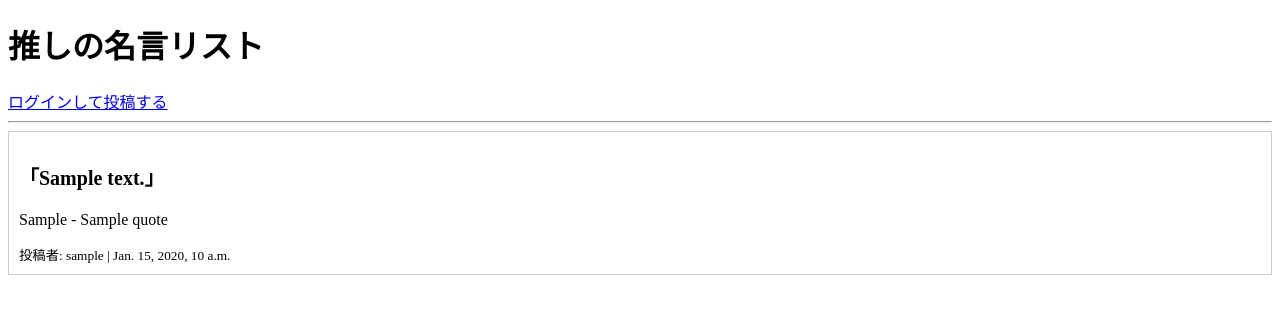
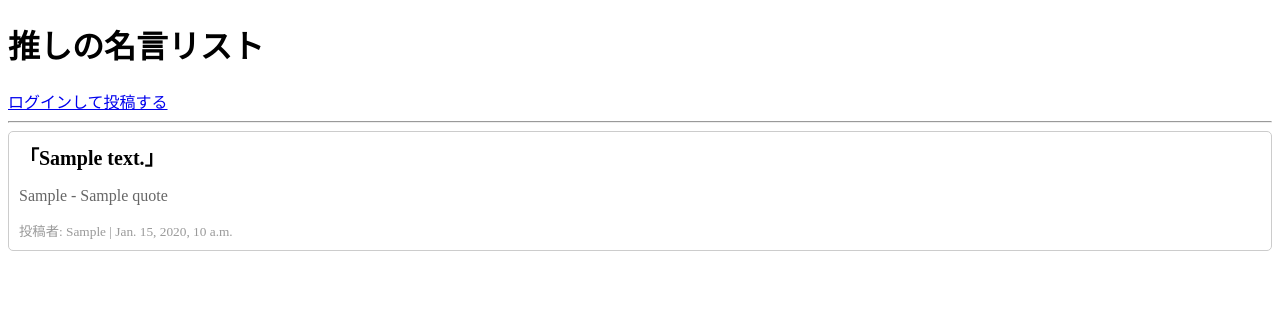
Before and after one commit to DAYAN0707/one-line-lyrics, a Django app: page / in a window 1280 px wide. Shown: the top 314 px of the page. Run offline with Django 5.2, Linux system fonts and the light colour scheme; tables that the repository leaves empty hold one stand-in row (values such as "Sample post").

Commit message:
update: 投稿者の表示をニックネームに対応

```diff
--- a/oshi_quotes/templates/oshi_quotes/quote_list.html
+++ b/oshi_quotes/templates/oshi_quotes/quote_list.html
@@ -20,10 +20,10 @@
     <hr>
 
     {% for quote in quotes %}
-        <div style="border: 1px solid #ccc; margin-bottom: 10px; padding: 10px;">
-            <p style="font-size: 20px; font-weight: bold;">「{{ quote.text }}」</p>
-            <p>{{ quote.artist }} - {{ quote.song_title }}</p>
-            <small>投稿者: {{ quote.author.username }} | {{ quote.created_at }}</small>
+        <div style="border: 1px solid #ccc; margin-bottom: 10px; padding: 10px; border-radius: 5px;">
+            <p style="font-size: 20px; font-weight: bold; margin: 0;">「{{ quote.text }}」</p>
+            <p style="color: #666;">{{ quote.artist }} - {{ quote.song_title }}</p>
+            <small style="color: #999;">投稿者: {{ quote.author.first_name|default:quote.author.username }} | {{ quote.created_at }}</small>
         </div>
     {% empty %}
         <p>まだ名言がありません。上のリンクから追加してみてね！</p>
```
Also changed, not shown: oshi_quotes/templates/oshi_quotes/quote_form.html (added, +14 -0 lines), oshi_quotes/registration/login.html (renamed from oshi_quotes/templates/registration/login.html).
